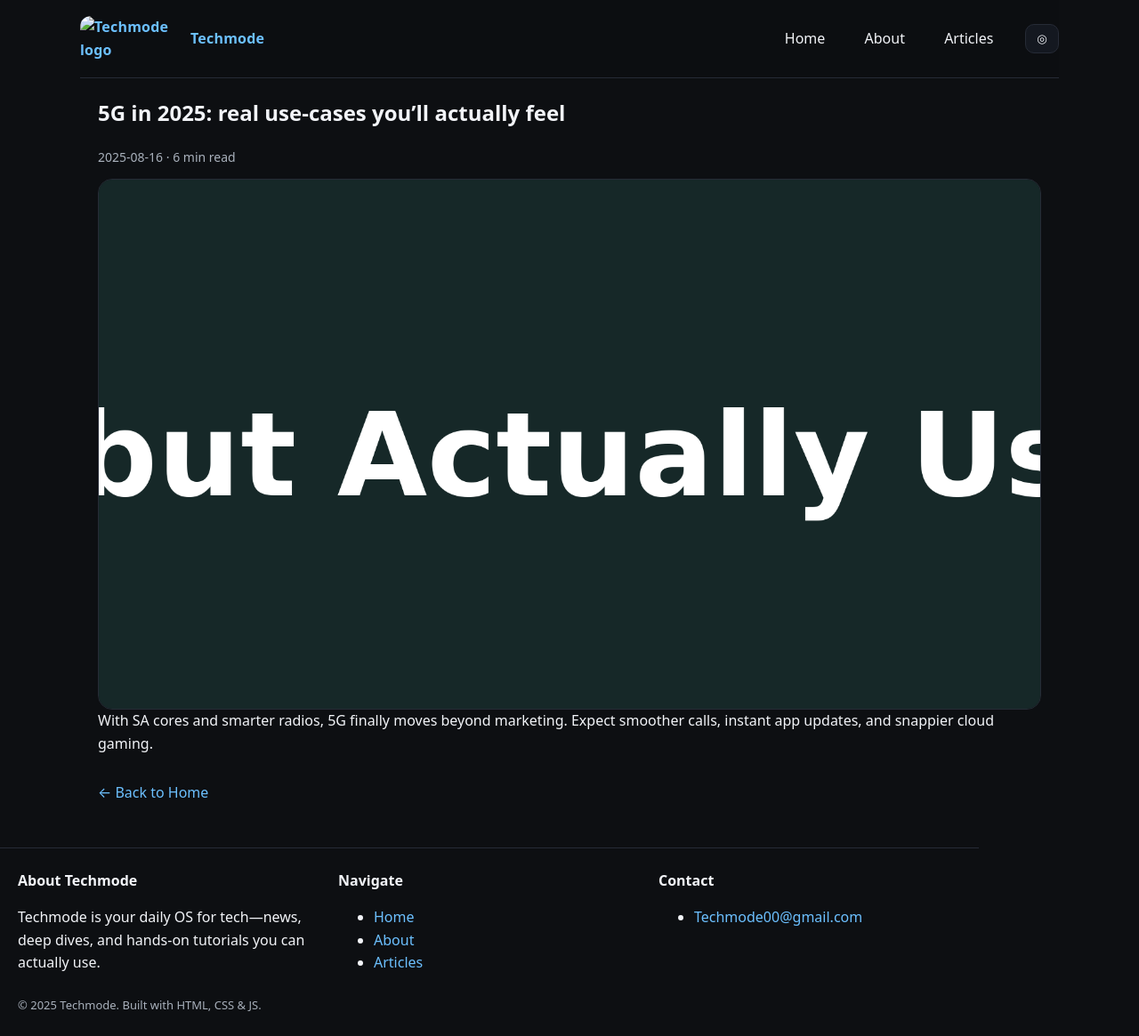
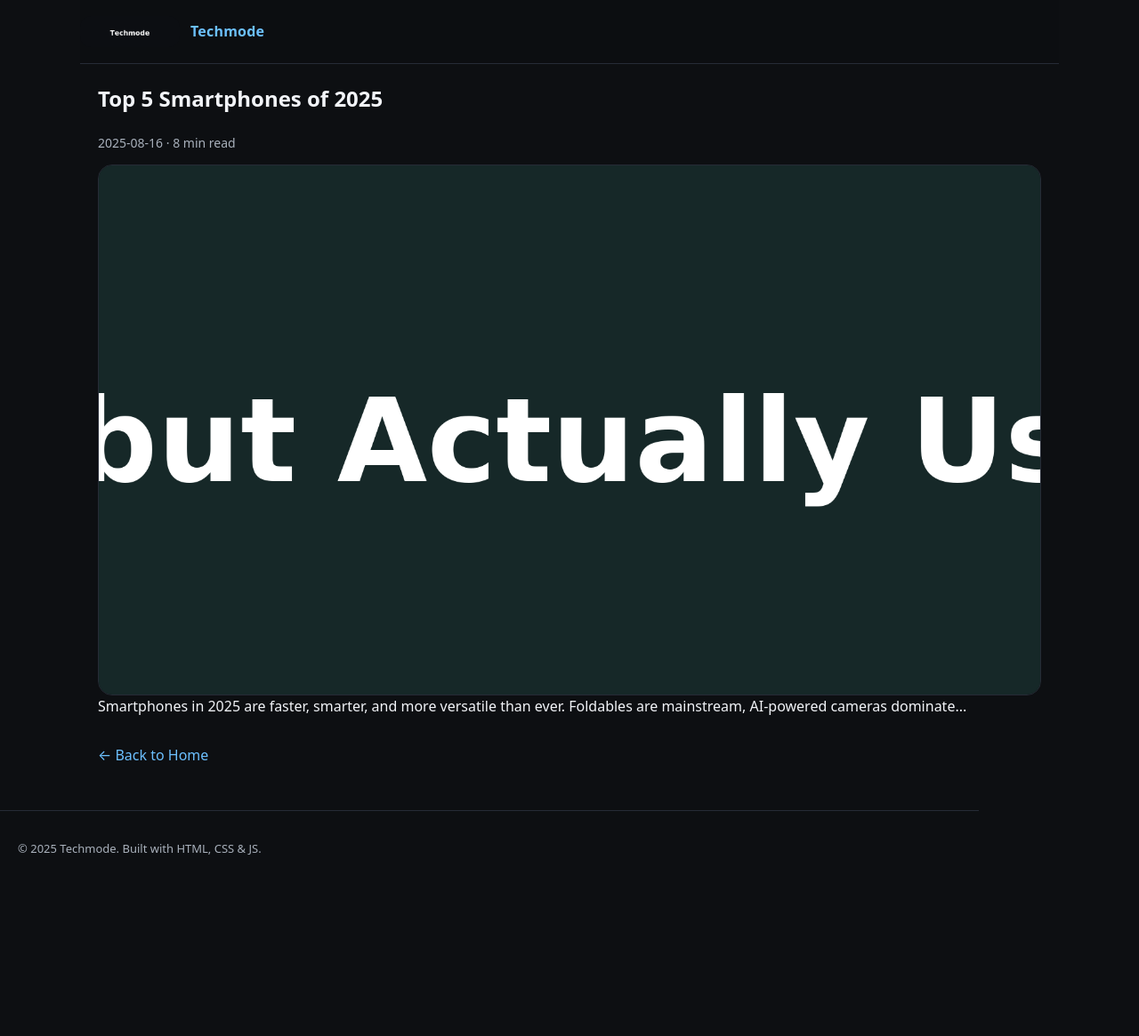
Before and after one commit to Ayomelody/Techmode, a plain HTML site: page articles/article-2.html in a window 1280 px wide. Shown: the whole page at 89% size. After the commit the page ends 989 px from the top, so only its background shows below. Drawn offline with Linux system fonts and the light colour scheme; files that its build step writes are made by us from their sources.

Commit message:
Update article-2.html

```diff
--- a/articles/article-2.html
+++ b/articles/article-2.html
@@ -3,100 +3,50 @@
 <head>
   <meta charset="utf-8" />
   <meta name="viewport" content="width=device-width, initial-scale=1" />
-<title>Techmode — Latest Tech News, Reviews & Tutorials</title>
-<meta name="description" content="Techmode is your daily OS for tech—news, deep dives, and hands-on tutorials you can actually use." />
-<link rel="icon" type="image/png" href="assets/images/favicon.png" />
-<meta property="og:title" content="Techmode — Latest Tech News, Reviews & Tutorials" />
-<meta property="og:description" content="Techmode is your daily OS for tech—news, deep dives, and hands-on tutorials you can actually use." />
-<meta property="og:type" content="website" />
-<meta property="og:image" content="assets/images/og-image.png" />
-<meta property="twitter:card" content="summary_large_image" />
-<link rel="preload" as="image" href="assets/images/hero.png" />
-<link rel="preload" as="image" href="assets/images/logo.png" />
-<link rel="stylesheet" href="style.css" />
-<script defer src="script.js"></script>
-<script type="application/ld+json">
-{
-  "@context": "https://schema.org",
-  "@type": "Blog",
-  "name": "Techmode",
-  "description": "Techmode is your daily OS for tech—news, deep dives, and hands-on tutorials you can actually use.",
-  "url": "https://ayomelody.github.io/Techmode/",
-  "publisher": {
-    "@type": "Organization",
-    "name": "Techmode",
-    "logo": {
-      "@type": "ImageObject",
-      "url": "assets/images/logo.png"
-    }
-  }
-}
-</script>
-
-<title>5G in 2025: real use-cases you’ll actually feel — Techmode</title>
-<meta property="og:title" content="5G in 2025: real use-cases you’ll actually feel — Techmode" />
+  <title>Top 5 Smartphones of 2025 — Techmode</title>
+  <meta name="description" content="From foldables to AI-powered cameras, here are the top smartphones of 2025 you should actually consider." />
+  <link rel="icon" type="image/png" href="../assets/images/favicon.png" />
+  <meta property="og:title" content="Top 5 Smartphones of 2025 — Techmode" />
+  <meta property="og:description" content="From foldables to AI-powered cameras, here are the top smartphones of 2025 you should actually consider." />
+  <meta property="og:type" content="article" />
   <meta property="og:image" content="../assets/images/article-2.png" />
   <script type="application/ld+json">
   {
     "@context":"https://schema.org",
     "@type":"BlogPosting",
-  "headline":"5G in 2025: real use-cases you’ll actually feel",
+    "headline":"Top 5 Smartphones of 2025",
     "image":"../assets/images/article-2.png",
     "datePublished":"2025-08-16",
-  "author":{"@type":"Person","name":"Techmode Editors"}
+    "author":{"@type":"Person","name":"Techmode Editors"},
+    "description":"From foldables to AI-powered cameras, here are the top smartphones of 2025 you should actually consider."
   }
   </script>
+  <link rel="stylesheet" href="../style.css" />
 </head>
 <body>
   <header class="site-header container">
-  <a class="brand" href="index.html">
-    <img src="assets/images/logo.png" alt="Techmode logo" />
+    <a class="brand" href="../index.html">
+      <img src="../assets/images/logo.png" alt="Techmode logo" />
       <span>Techmode</span>
     </a>
-  <nav class="nav">
-    <a href="index.html">Home</a>
-    <a href="about.html">About</a>
-    <a href="articles/article-1.html">Articles</a>
-  </nav>
-  <button id="themeToggle" aria-label="Toggle dark mode">◎</button>
   </header>
 
   <article class="container article">
     <header class="article-header">
-    <h1>5G in 2025: real use-cases you’ll actually feel</h1>
-    <div class="meta"><span>2025-08-16</span> · <span>6 min read</span></div>
-    <img src="../assets/images/article-2.png" alt="5G in 2025: real use-cases you’ll actually feel" />
+      <h1>Top 5 Smartphones of 2025</h1>
+      <div class="meta"><span>2025-08-16</span> · <span>8 min read</span></div>
+      <img src="../assets/images/article-2.png" alt="Top 5 Smartphones of 2025" />
     </header>
     <div class="prose">
-    <p>With SA cores and smarter radios, 5G finally moves beyond marketing. Expect smoother calls, instant app updates, and snappier cloud gaming.</p>
+      <p>Smartphones in 2025 are faster, smarter, and more versatile than ever. Foldables are mainstream, AI-powered cameras dominate...</p>
     </div>
     <nav class="article-nav">
       <a href="../index.html">← Back to Home</a>
     </nav>
   </article>
+
   <footer class="site-footer container">
-  <div class="cols">
-    <div>
-      <h4>About Techmode</h4>
-      <p>Techmode is your daily OS for tech—news, deep dives, and hands-on tutorials you can actually use.</p>
-    </div>
-    <div>
-      <h4>Navigate</h4>
-      <ul>
-        <li><a href="index.html">Home</a></li>
-        <li><a href="about.html">About</a></li>
-        <li><a href="articles/article-1.html">Articles</a></li>
-      </ul>
-    </div>
-    <div>
-      <h4>Contact</h4>
-      <ul>
-        <li><a href="mailto:Techmode00@gmail.com">Techmode00@gmail.com</a></li>
-      </ul>
-    </div>
-  </div>
     <p class="fineprint">© 2025 Techmode. Built with HTML, CSS & JS.</p>
   </footer>
-
 </body>
 </html>
```
Lines whose indentation alone changed are shown as unchanged.
